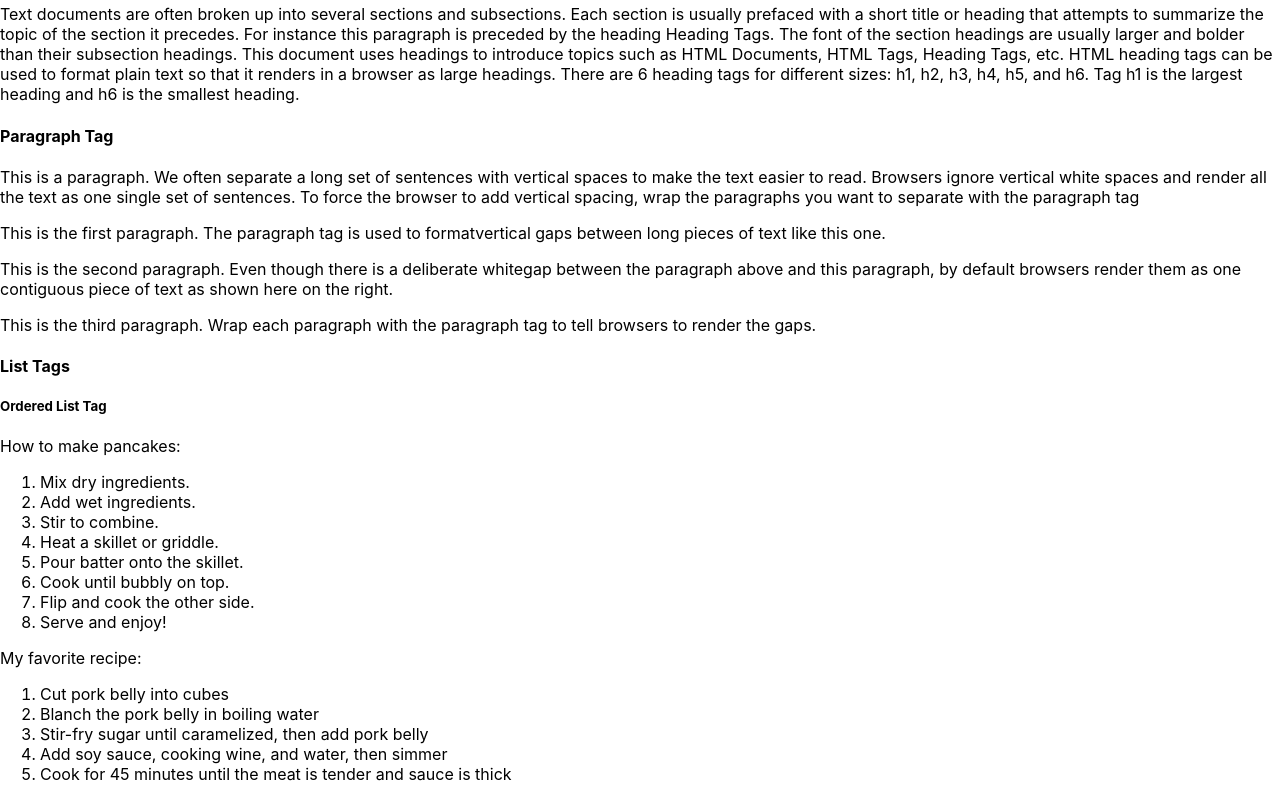
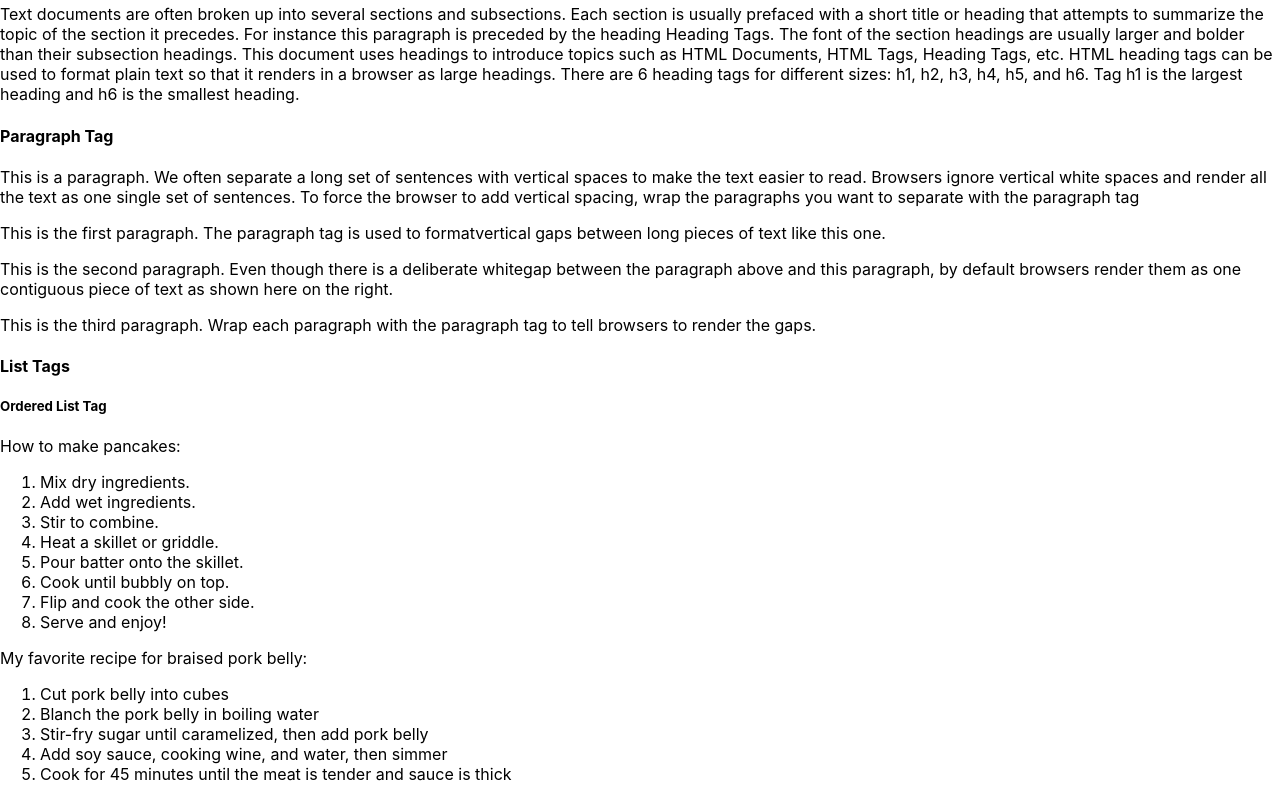
Before and after one commit to SizhuQu/kanbas-react-web-app, a React (Create React App) app: page / in a window 1280 px wide. Shown: the part 212-1012 px from the top of the page. Built offline with nearby package versions, Linux system fonts and the light colour scheme.

Commit message:
change title

```diff
--- a/src/Labs/Lab1/index.tsx
+++ b/src/Labs/Lab1/index.tsx
@@ -50,7 +50,7 @@
 					<li>Flip and cook the other side.</li>
 					<li>Serve and enjoy!</li>
 				</ol>
-				My favorite recipe:
+				My favorite recipe for braised pork belly:
 				<ol id="wd-your-favorite-recipe">
 					<li>Cut pork belly into cubes</li>
 					<li>Blanch the pork belly in boiling water</li>
```
